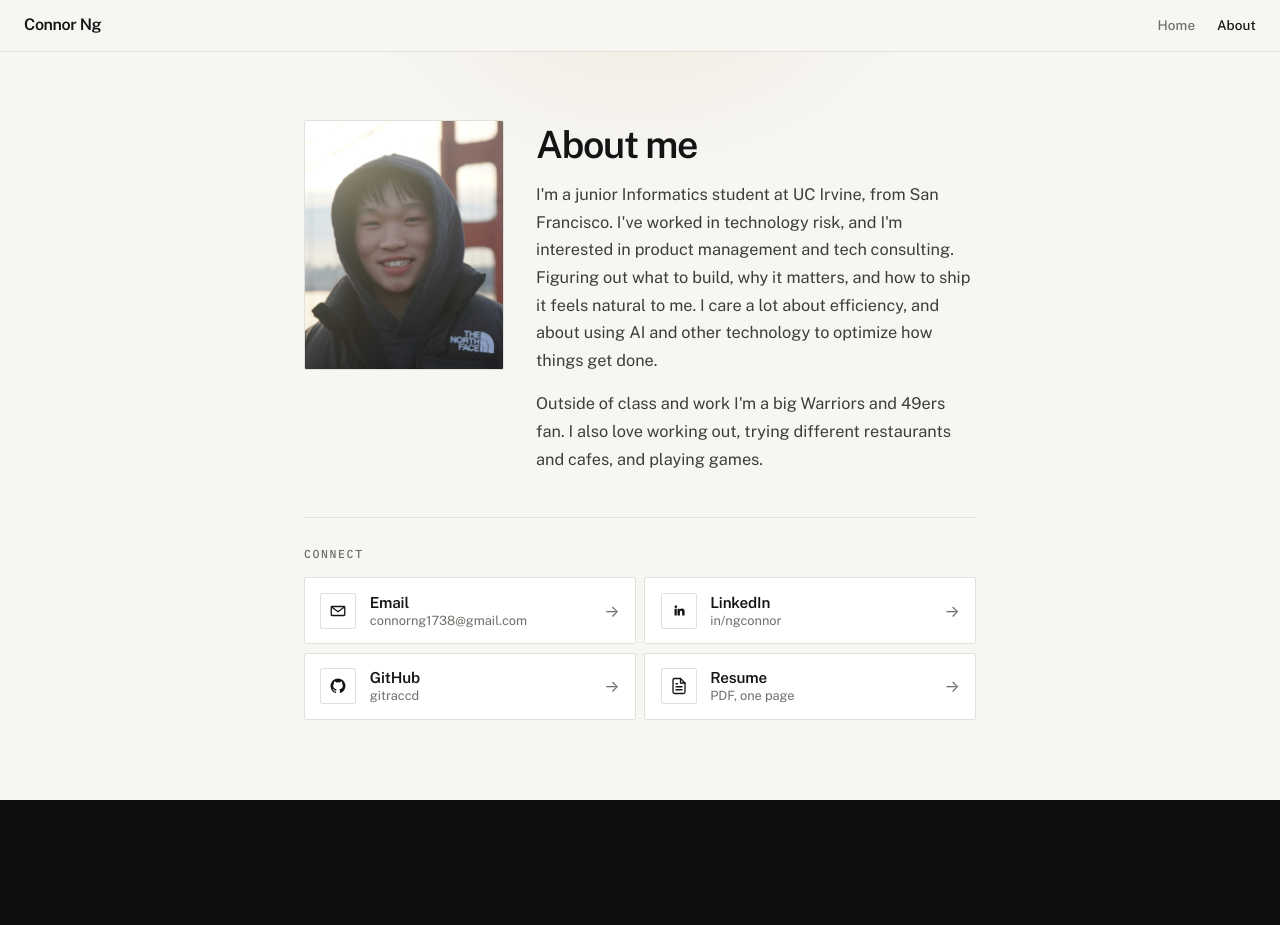
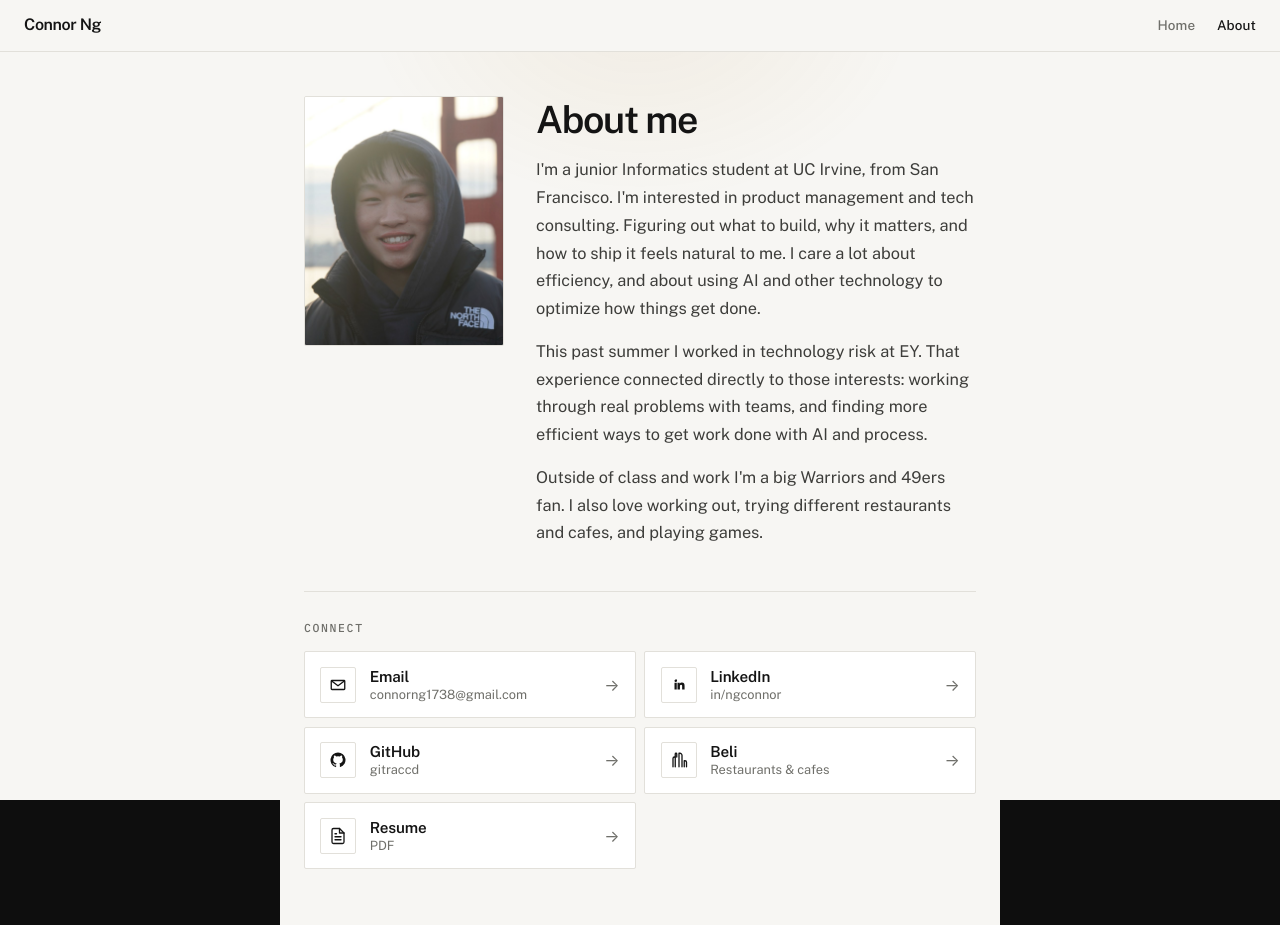
Before and after one commit to connor-ng/connor-ng.github.io, a React (Vite) app: page /about in a window 1280 px wide. Before the commit the page ends 800 px from the top, so only its background shows below. Built offline with nearby package versions, Linux system fonts and the light colour scheme.

Commit message:
Add backlog, Beli connect link, and summer EY About line
Track map color and analytics ideas; add Beli to Connect with
resume detail as PDF; mention EY tech risk summer on About.

Co-authored-by: ngce <ngce@uci.edu>

```diff
--- a/src/pages/About.jsx
+++ b/src/pages/About.jsx
@@ -40,9 +40,24 @@ const connectLinks = [
     ),
   },
   {
+    id: 'beli',
+    label: 'Beli',
+    detail: 'Restaurants & cafes',
+    href: 'https://beliapp.com/',
+    external: true,
+    icon: (
+      <svg className="connect-icon-svg connect-icon-svg--stroke" viewBox="0 0 24 24" aria-hidden="true">
+        <path d="M4 21V10a2 2 0 0 1 2-2h1v13" />
+        <path d="M7 8V4a1 1 0 0 1 1-1h0a1 1 0 0 1 1 1v4" />
+        <path d="M12 21V3h1.2A2.8 2.8 0 0 1 16 5.8V21" />
+        <path d="M19 21v-8h1a2 2 0 0 1 2 2v6" />
+      </svg>
+    ),
+  },
+  {
     id: 'resume',
     label: 'Resume',
-    detail: 'PDF, one page',
+    detail: 'PDF',
     href: publicUrl('/resume.pdf'),
     download: 'Connor_Ng_Resume_2028_P.pdf',
     external: false,
@@ -73,11 +88,17 @@ function About() {
             <h1 id="about-heading">About me</h1>
             <p className="about-bio">
               I&apos;m a junior Informatics student at UC Irvine, from San
-              Francisco. I&apos;ve worked in technology risk, and I&apos;m
-              interested in product management and tech consulting. Figuring
-              out what to build, why it matters, and how to ship it feels
-              natural to me. I care a lot about efficiency, and about using AI
-              and other technology to optimize how things get done.
+              Francisco. I&apos;m interested in product management and tech
+              consulting. Figuring out what to build, why it matters, and how
+              to ship it feels natural to me. I care a lot about efficiency,
+              and about using AI and other technology to optimize how things
+              get done.
+            </p>
+            <p className="about-bio">
+              This past summer I worked in technology risk at EY. That
+              experience connected directly to those interests: working through
+              real problems with teams, and finding more efficient ways to get
+              work done with AI and process.
             </p>
             <p className="about-bio">
               Outside of class and work I&apos;m a big Warriors and 49ers fan.
```
Also changed, not shown: 1 other file (tests, documents, lock files or other folders).
